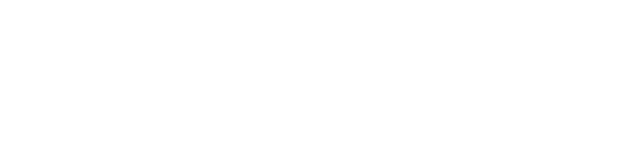
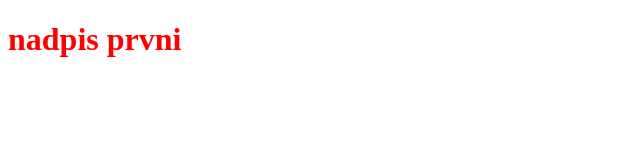
Before and after one commit to marketavosmikova/testdemo1, a plain HTML site: page index.html in a window 1280 px wide. Shown: the whole page, without its empty margins (0-640 px from the left). Drawn offline with Linux system fonts and the light colour scheme.

Commit message:
vytvořena h1 a obarvena na červeno

```diff
--- a/index.html
+++ b/index.html
@@ -8,6 +8,6 @@
     <link rel="stylesheet" href="style.css">
 </head>
 <body>
-
+    <h1>nadpis prvni</h1>
 </body>
 </html>
--- a/style.css
+++ b/style.css
@@ -0,0 +1,3 @@
+h1 {
+    color: red;
+}
```
